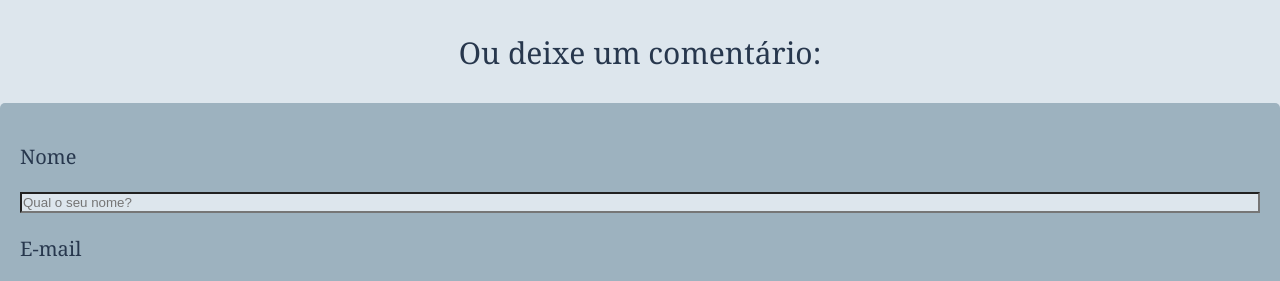
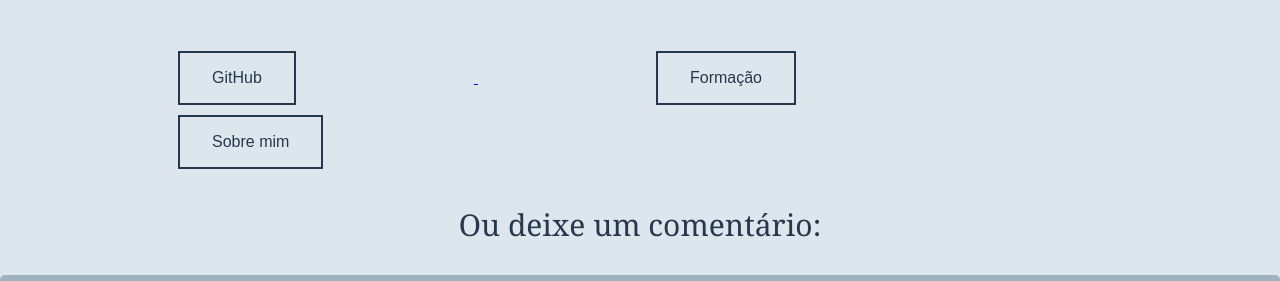
Before and after one commit to PedroReis2002/Codigo-Trabalho, a plain HTML site: page Contato.HTML in a window 1280 px wide. Shown: the part 502-783 px from the top of the page. Drawn offline with Linux system fonts and the light colour scheme.

Commit message:
Versão Final

```diff
--- a/Contato.HTML
+++ b/Contato.HTML
@@ -26,6 +26,29 @@
             padding: 20px;
         }
 
+        /* Cria a estética do botão*/
+        .button {
+            border: none;
+            color: #27374D;
+            border: 2px solid #27374D;
+            background-color: #DDE6ED;
+            padding: 16px 32px;
+            text-align: center;
+            text-decoration: none;
+            display: inline-block;
+            font-size: 16px;
+            margin: 5px 178px;
+            transition-duration: 0.4s;
+            cursor: pointer;
+            align-items: center;
+        }
+
+        /* Adiciona cor a animação presente nos botões quando o mouse passa por cima*/
+        .button:hover{
+            background-color: #27374D;
+            color: #DDE6ED;
+        }
+
         /* Serve para permitir que o usuário consiga escrever no containers*/
         input[type=text], select, textarea {
             width: 100%;
@@ -38,7 +61,7 @@
         }
 
         /* Cria a estética do botão*/
-        .button {
+        .buttonEnviar {
             border: none;
             color: #27374D;
             border: 2px solid #27374D;
@@ -55,7 +78,7 @@
         }
 
         /* Adiciona cor a animação presente nos botões quando o mouse passa por cima*/
-        .button:hover{
+        .buttonEnviar:hover{
             background-color: #27374D;
             color: #DDE6ED;
         }
@@ -135,6 +158,29 @@
 
     <img src="Imagens/twitter.png" alt="Twitter" class="imagem">
 
+    <br><br><br>
+
+    <!-- Botão que leva ao GitHub -->
+    <a href="https://github.com/PedroReis2002">
+        <button class="button">
+            GitHub
+        </button>
+    </a>
+
+    <!-- Botão que leva a página "Formação"-->
+    <a href="Formação.HTML">
+        <button class="button">
+            Formação
+        </button>
+    </a>
+
+    <!-- Botão que leva a página "Contato" -->
+    <a href="index.html">
+        <button class="button">
+            Sobre mim
+        </button>
+    </a>
+
     <!-- Cria um subtítulo para introduzir a parte de comentários -->
     <p class="b1">
         Ou deixe um comentário:
@@ -152,7 +198,7 @@
             <p class="b3">Digite seu comentário</p>
             <textarea placeholder="Qual o seu comentário?" style="height:200px"></textarea>
 
-            <button class="button"> Enviar </button>
+            <button class="buttonEnviar"> Enviar </button>
         </form>
     </div>
 
```
Also changed, not shown: Formação.HTML (+49 -0 lines), index.HTML (+2 -0 lines).
